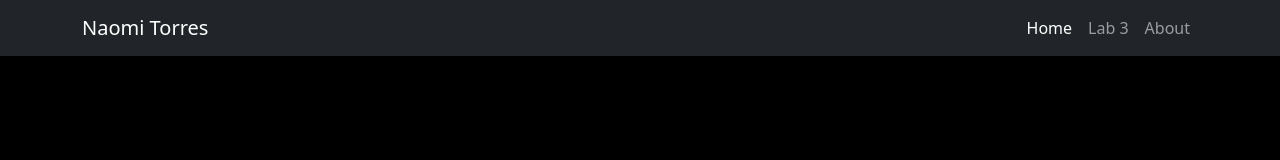
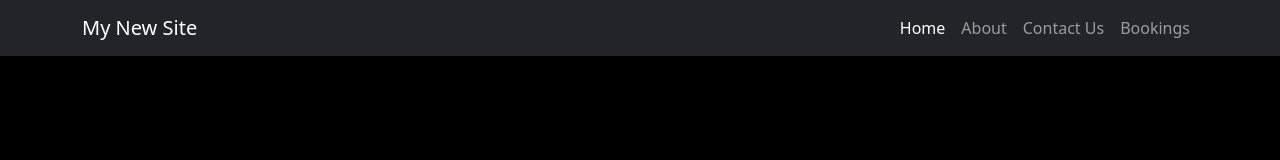
Before and after one commit to NaomiTorres-37/nxo-second-site, a plain HTML site: page index.html in a window 1280 px wide. Drawn offline with nearby package versions, Linux system fonts and the light colour scheme.

Commit message:
changed tabs on the site

```diff
--- a/index.html
+++ b/index.html
@@ -9,32 +9,38 @@
   </head>
 
   <body style = "background-color: black; color: white;">
+    <!-- Paste this at the top of the <body> of each page -->
 <nav class="navbar navbar-expand-lg navbar-dark bg-dark">
   <div class="container">
-        <a class="navbar-brand" href="index.html">Naomi Torres</a>
+    <!-- Your site name/logo -->
+    <a class="navbar-brand" href="index.html">My New Site</a>
 
-        <!-- This button shows a hamburger menu on mobile -->
+    <!-- Mobile hamburger menu -->
     <button class="navbar-toggler" type="button" data-bs-toggle="collapse" data-bs-target="#navbarNav" aria-controls="navbarNav" aria-expanded="false" aria-label="Toggle navigation">
       <span class="navbar-toggler-icon"></span>
     </button>
 
-        <!-- Links -->
+    <!-- Tabs -->
     <div class="collapse navbar-collapse" id="navbarNav">
       <ul class="navbar-nav ms-auto">
         <li class="nav-item">
-              <a class="nav-link active" aria-current="page" href="index.html">Home</a>
-            </li>
-            <li class="nav-item">
-              <a class="nav-link" href="lab3.html">Lab 3</a>
+          <a class="nav-link active" href="index.html">Home</a>
         </li>
         <li class="nav-item">
           <a class="nav-link" href="about.html">About</a>
+        </li>
+        <li class="nav-item">
+          <a class="nav-link" href="contact.html">Contact Us</a>
+        </li>
+        <li class="nav-item">
+          <a class="nav-link" href="bookings.html">Bookings</a>
         </li>
       </ul>
     </div>
   </div>
 </nav>
 
+
     <script src="https://cdn.jsdelivr.net/npm/bootstrap@5.3.3/dist/js/bootstrap.bundle.min.js"></script>
   </body>
 </html>
```
Also changed, not shown: 1 other file. Lines whose indentation alone changed are shown as unchanged.
